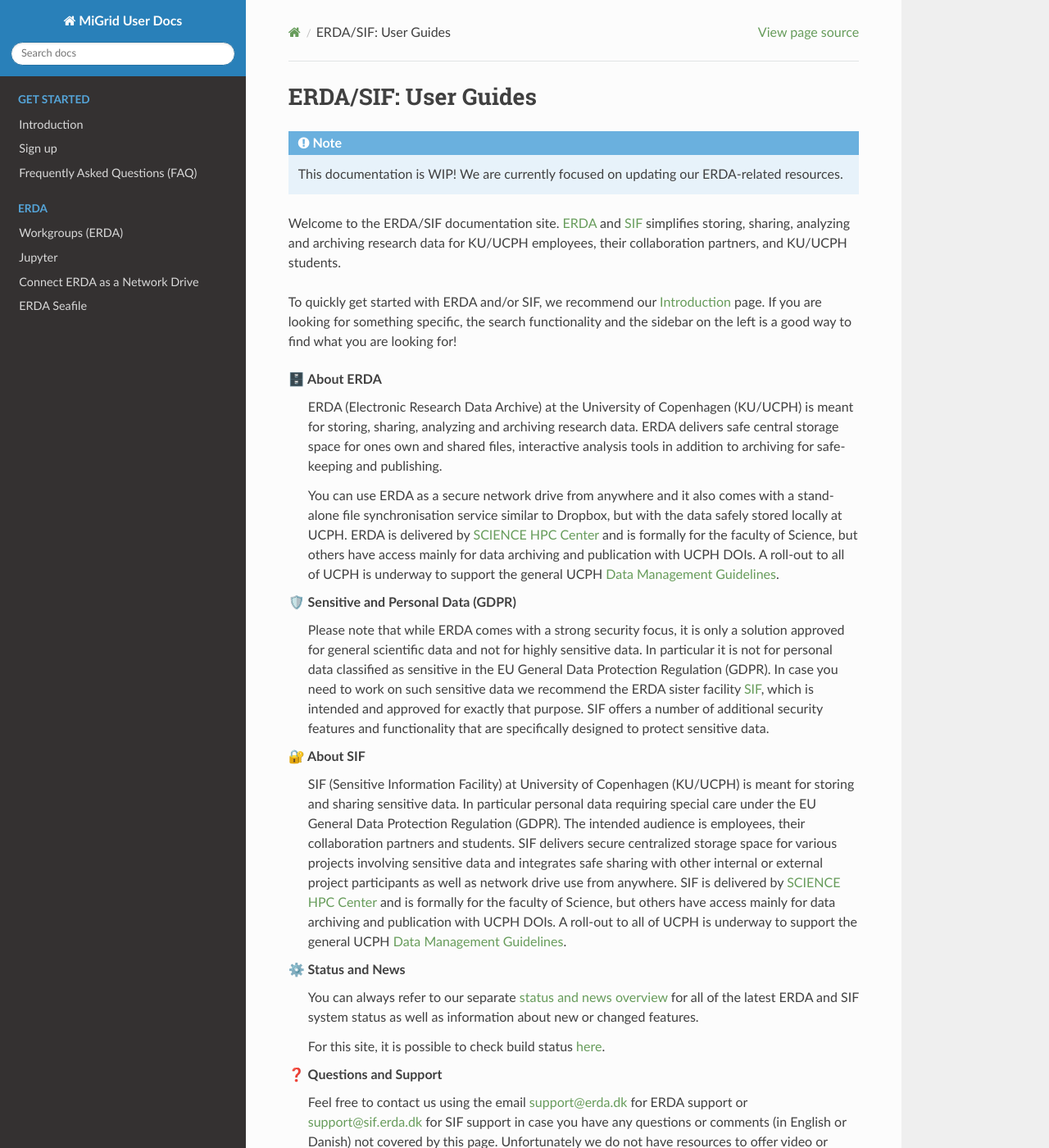
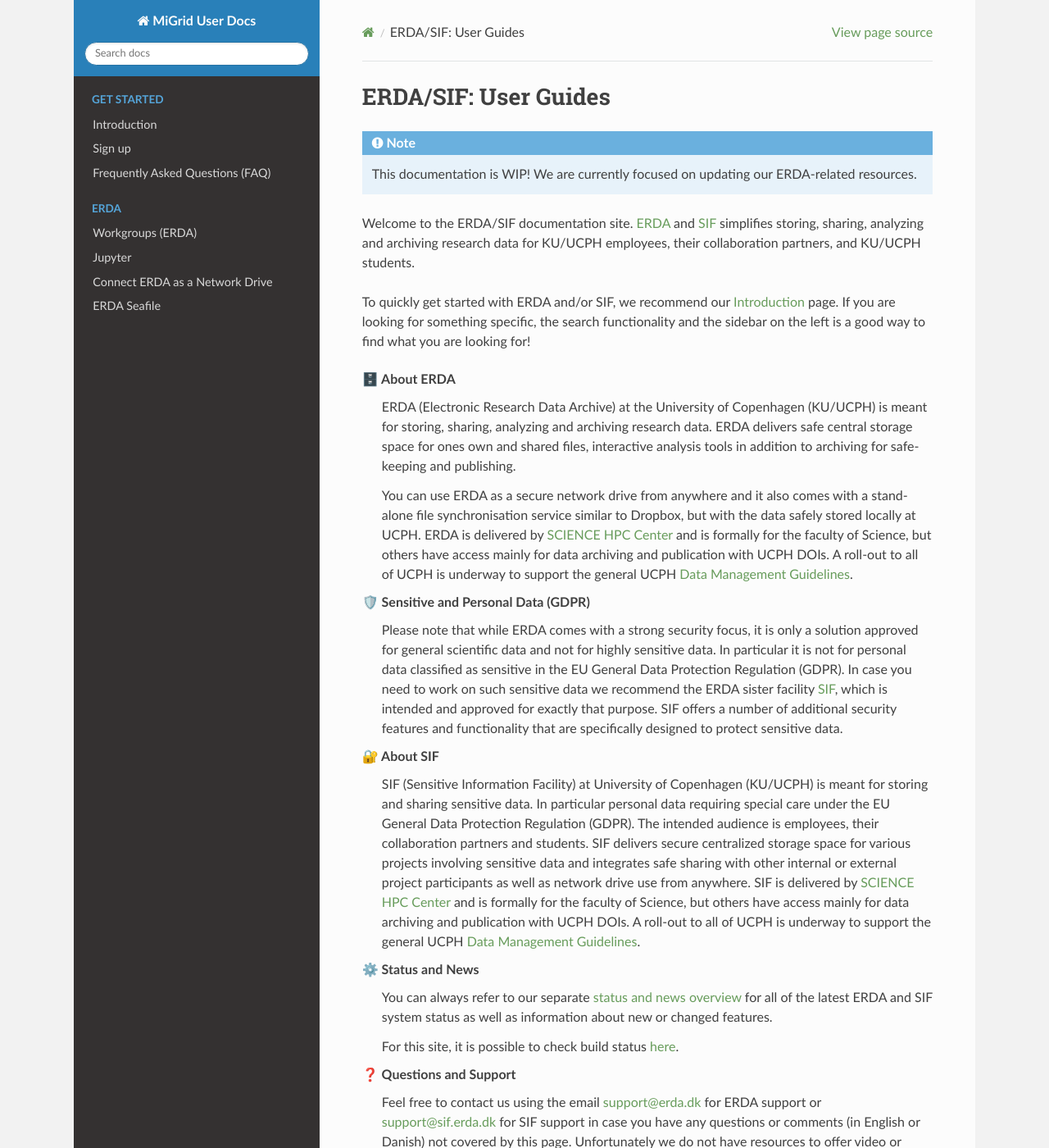
Before and after one commit to ucphhpc/migrid-user-docs, a Sphinx documentation site: the page built from docs/index.rst, in a window 1280 px wide and 1400 px high. Shown: the whole window at 82% size. Built offline with Sphinx 7.4.7 and the Read the Docs theme 2.0.0, drawn with Linux system fonts in a browser that asks for light colours; pages that are not in the unit, such as notebooks, are missing from menus.

Commit message:
Center content on wider screens

```diff
--- a/docs/_static/custom.css
+++ b/docs/_static/custom.css
@@ -1,3 +1,18 @@
+
+
 a {
 	color: #679c5b;
 }
+/* ------Center content on wide screens --------- */
+@media screen and (min-width: 1100px) {
+    .wy-nav-side,
+    .wy-grid-for-nav {
+        margin-left: calc(((100vw - 1100px) / 2));
+    }
+    .wy-nav-content-wrap {
+        background: none;
+    }
+    .wy-body-for-nav {
+        background: rgba(0, 0, 0, 0.05);
+    }
+}
```
